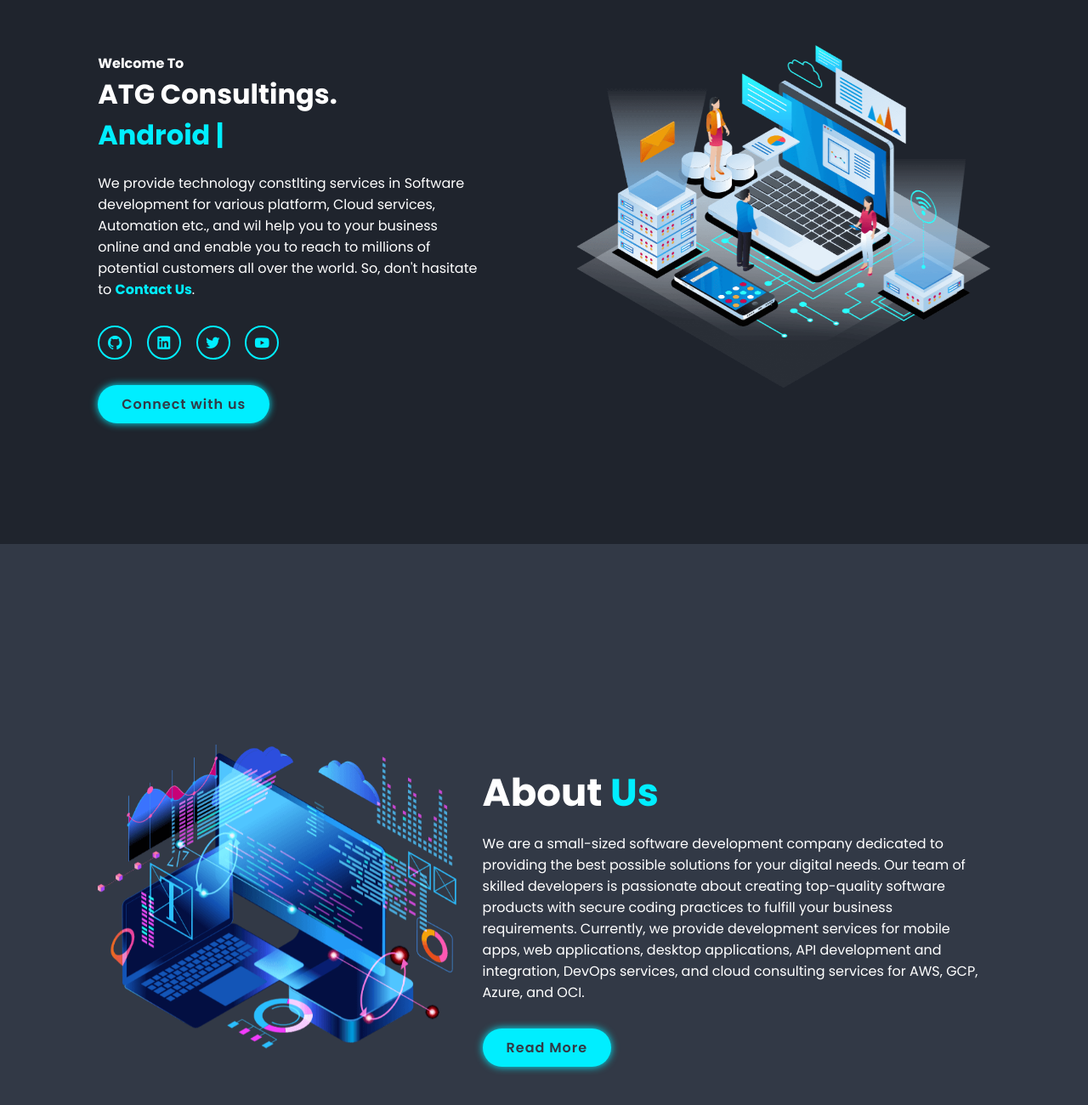
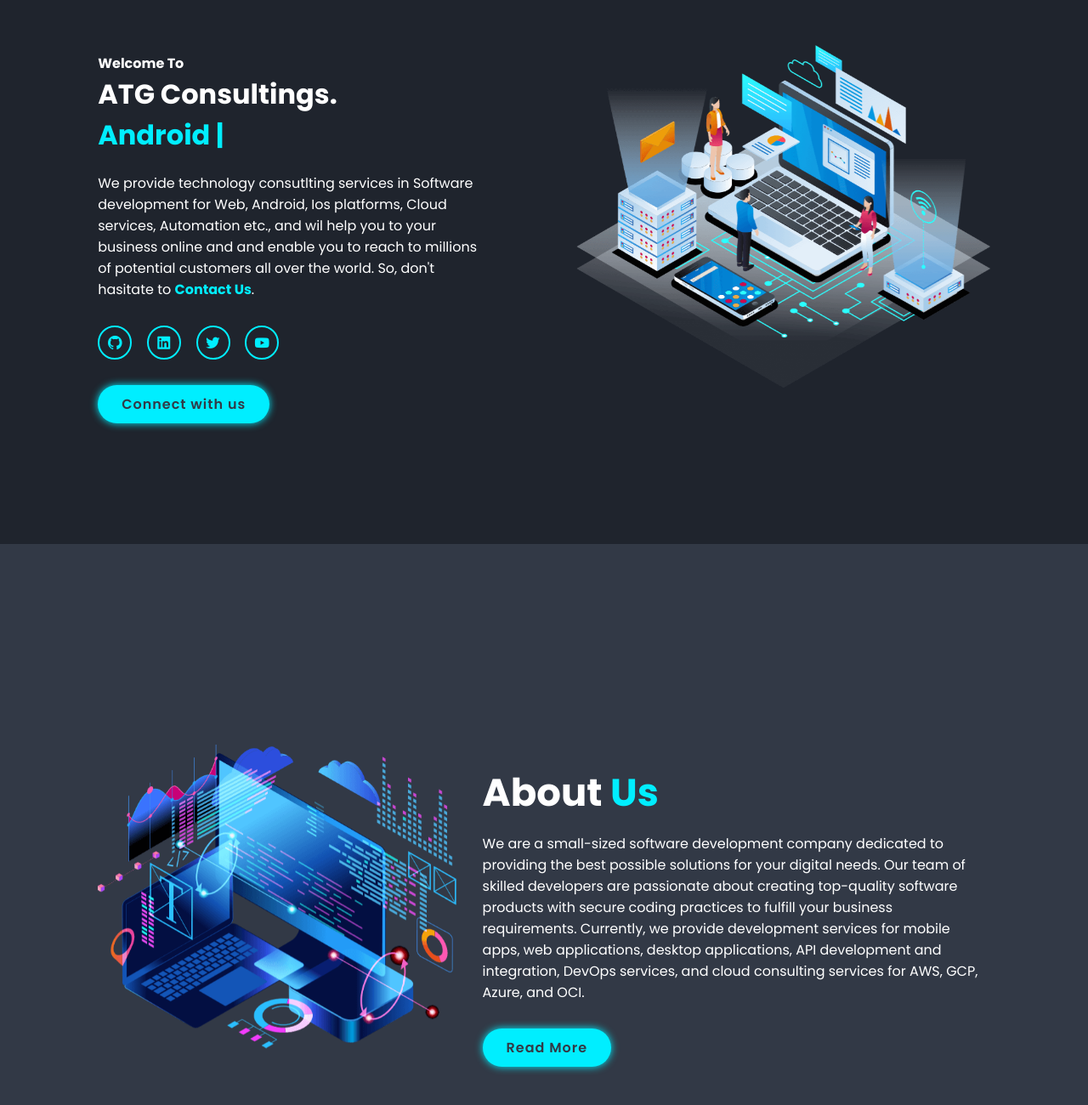
Before and after one commit to atgconsultings/atgconsultings.github.io, a plain HTML site: page index.html in a window 1280 px wide. Shown: the part 160-1460 px from the top of the page at 85% size. Drawn offline with nearby package versions, Linux system fonts and the light colour scheme.

Commit message:
[fix] spelling changes

```diff
--- a/index.html
+++ b/index.html
@@ -34,7 +34,7 @@
             <h3><span class="multiple-text"></span></h3>
             <p>
 
-                We provide technology constlting services in Software development for various platform, Cloud services, Automation etc., and wil help you to your business online and and enable you to reach to millions of potential customers all over the world.
+                We provide technology consutlting services in Software development for Web, Android, Ios platforms, Cloud services, Automation etc., and wil help you to your business online and and enable you to reach to millions of potential customers all over the world.
                 So, don't hasitate to <a href="#contact", style="color:  #0ef; font-weight: bold; ">Contact Us</a>.
 
         </p>
@@ -61,7 +61,7 @@
         <div class="about-content">
             <h2 class="heading">About <span>Us</span></h2>
             <!-- <h3>DevOps Engineer</h3> -->
-            <p>We are a small-sized software development company dedicated to providing the best possible solutions for your digital needs. Our team of skilled developers is passionate about creating top-quality software products with secure coding practices to fulfill your business requirements. Currently, we provide development services for mobile apps, web applications, desktop applications, API development and integration, DevOps services, and cloud consulting services for AWS, GCP, Azure, and OCI.</p>
+            <p>We are a small-sized software development company dedicated to providing the best possible solutions for your digital needs. Our team of skilled developers are passionate about creating top-quality software products with secure coding practices to fulfill your business requirements. Currently, we provide development services for mobile apps, web applications, desktop applications, API development and integration, DevOps services, and cloud consulting services for AWS, GCP, Azure, and OCI.</p>
             <a href="#" class="btn">Read More</a>
         </div>
     </section>
```
